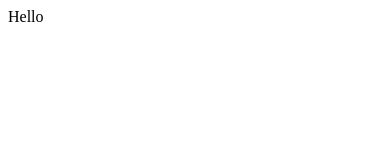
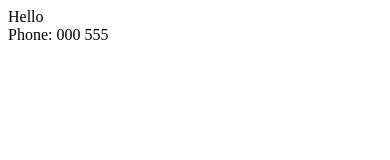
Before and after one commit to ekremdermanel/Test_Project01, a plain HTML site: page index.html in a window 390 px wide. Drawn offline with Linux system fonts and the light colour scheme.

Commit message:
phone add

```diff
--- a/index.html
+++ b/index.html
@@ -8,5 +8,6 @@
 </head>
 <body>
     <div>Hello</div>
+    <div>Phone: 000 555</div>
 </body>
 </html>
```
